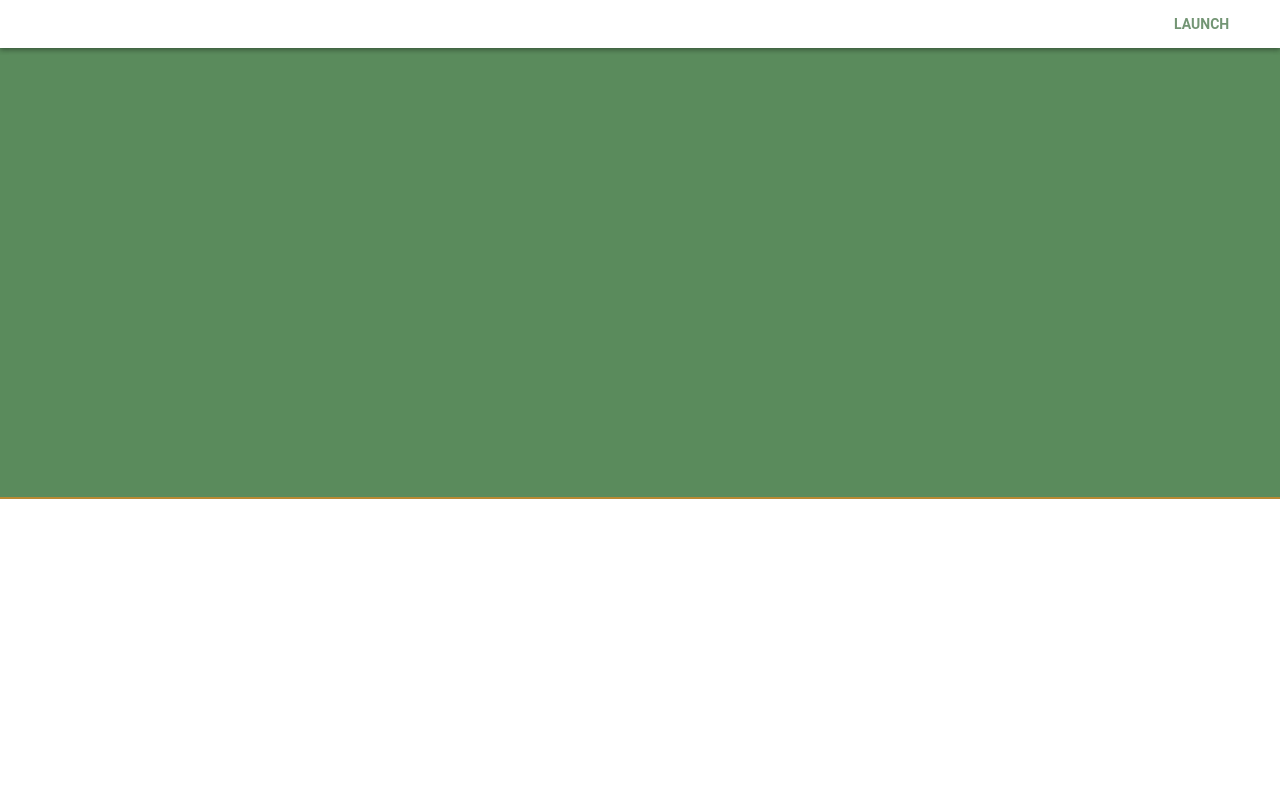
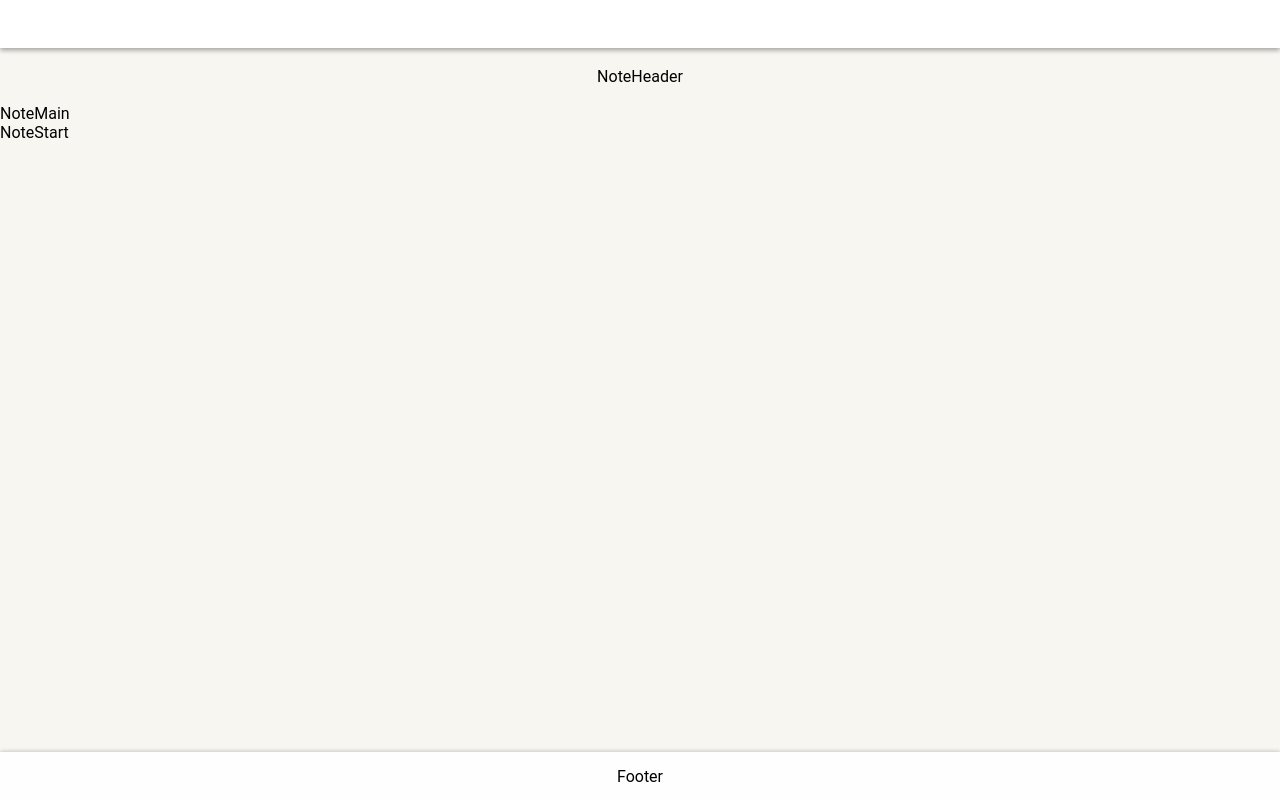
Before and after one commit to intuitive-programmer/priority-client, a React (Create React App) app: page /app/note/start in a window 1280 px wide. Before the commit this address led to /welcome. Built offline with nearby package versions, Linux system fonts and the light colour scheme.

Commit message:
Created SessionLayout with routes.

```diff
--- a/src/layouts/PrimaryLayout.js
+++ b/src/layouts/PrimaryLayout.js
@@ -4,6 +4,7 @@ import { Switch, Route, Redirect } from 'react-router-dom'
 
 import NavBar from '../ui/NavBar'
 import { WelcomePage, LaunchPage } from '../pages'
+import { SessionLayout } from '.'
 
 const PrimaryLayout = () => (
   <div id="primary-layout" className="full-container">
@@ -12,7 +13,7 @@ const PrimaryLayout = () => (
       <Switch>
         <Route path='/welcome' exact component={WelcomePage} />
         <Route path='/launch' component={LaunchPage} />
-        <Route path='/test' render={() => 'test'} />
+        <Route path='/app' component={SessionLayout} />
         <Redirect to='/welcome' />
       </Switch>
     </main>
--- /dev/null
+++ b/src/layouts/SessionLayout.js
@@ -0,0 +1,27 @@
+import React from 'react'
+
+import { Switch, Route, Redirect } from 'react-router-dom'
+
+const SessionLayout = () => (
+  <div id="session-layout" className="full-container parchment">
+    <header className="session-header flex-center">
+      <Switch>
+        <Route path='/app/note' render={() => <div>NoteHeader</div>} />
+      </Switch>
+    </header>
+    <main className="session-main">
+        <Route path='/app/note' render={() => <div>NoteMain</div>} />
+      <Switch>
+        <Route path='/app/note/start' render={() => <div>NoteStart</div>} />
+        <Redirect to='/app/note/start' />
+      </Switch>
+    </main>
+    <footer className="session-footer flex-center top-shadow">
+      <Switch>
+        <Route path='/app' render={() => <div>Footer</div>} />
+      </Switch>
+    </footer>
+  </div>
+)
+
+export default SessionLayout
--- a/src/layouts/index.js
+++ b/src/layouts/index.js
@@ -1,5 +1,7 @@
 import PrimaryLayout from './PrimaryLayout'
+import SessionLayout from './SessionLayout'
 
 export {
-  PrimaryLayout
+  PrimaryLayout,
+  SessionLayout
 }
--- a/src/pages/LaunchPage.js
+++ b/src/pages/LaunchPage.js
@@ -6,7 +6,7 @@ const LaunchPage = () => (
   <div className="launch-page full-container parchment">
     <Demo />
     <LaunchForm />
-    <LinkStartBtn path="/test" />
+    <LinkStartBtn path="/app" />
   </div>
 )
 
--- /dev/null
+++ b/src/stylesheets/_SessionLayout.scss
@@ -0,0 +1,19 @@
+.session-section {
+  width: 100%;
+  display: flex;
+  justify-content: center;
+  align-items: center;
+}
+
+.session-header {
+  height: 56px;
+}
+
+.session-footer {
+  position: fixed;
+  bottom: 0;
+  left: 0;
+  width: 100%;
+  height: 48px;
+  background-color: $white;
+}
--- a/src/stylesheets/root.scss
+++ b/src/stylesheets/root.scss
@@ -60,7 +60,13 @@ $copper: #b88933;
   @include box-shadow(0px 2px 5px rgba(0, 0, 0, 0.16), 0px 2px 5px rgba(0, 0, 0, 0.23));
 }
 
+.top-shadow {
+  z-index: 25;
+  @include box-shadow(0px -1px 4px rgba(0, 0, 0, 0.08), 0px -1px 4px rgba(0, 0, 0, 0.12));
+}
+
 /*** IMPORTS ***/
 
 @import 'PrimaryLayout';
 @import 'LaunchPage';
+@import 'SessionLayout';
```
